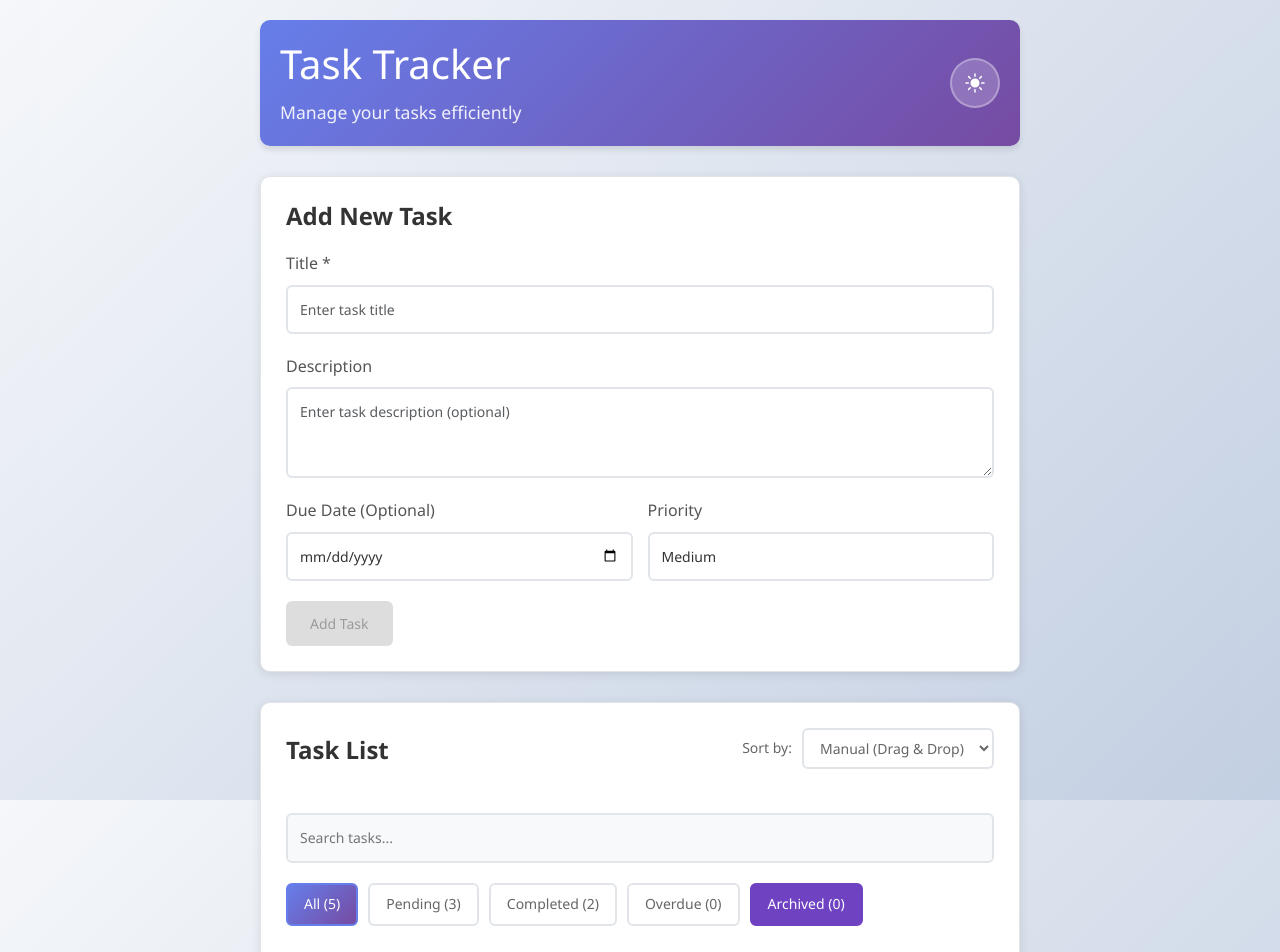
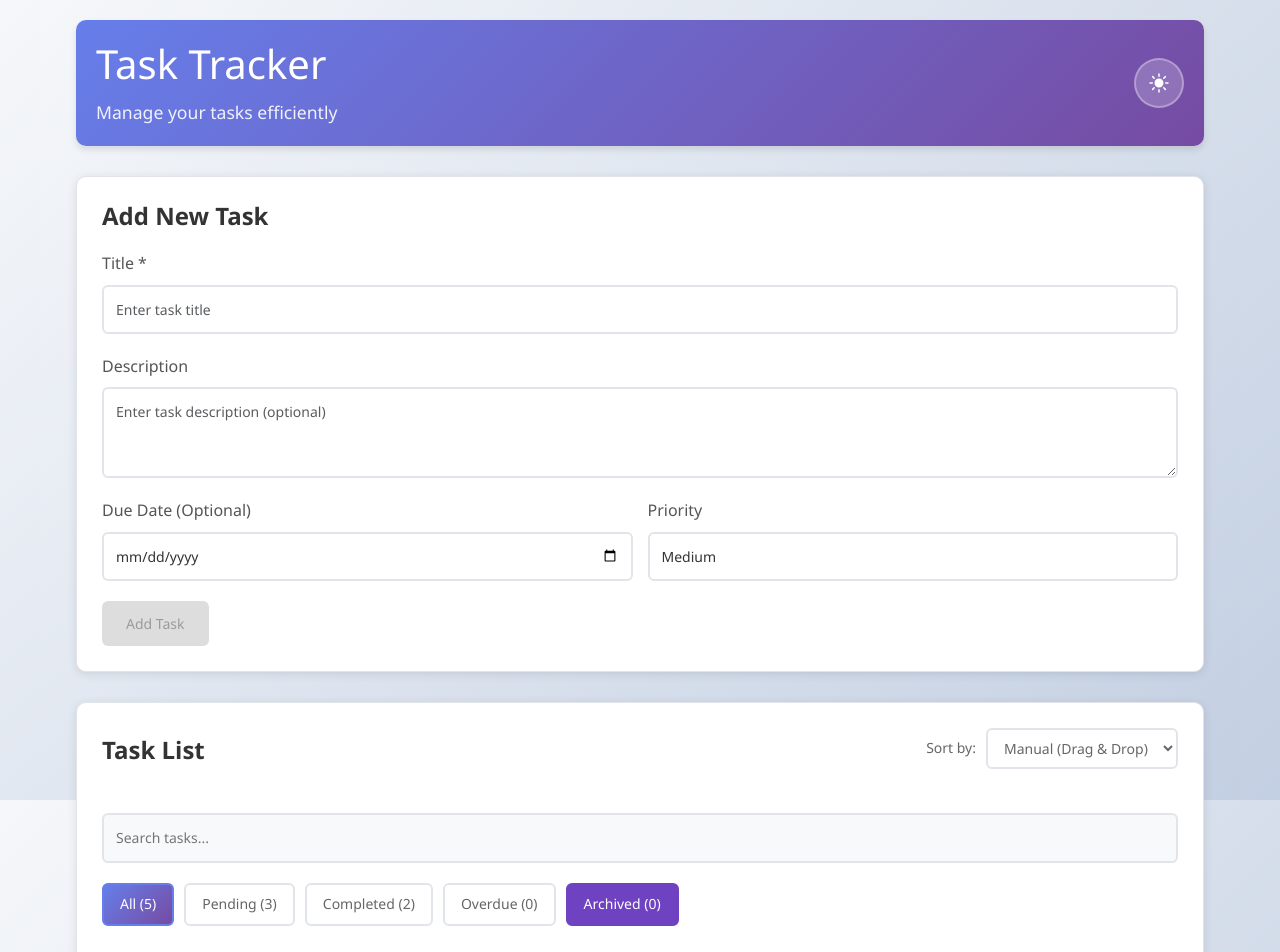
Before and after one commit to rashidalmel/task, an Angular app in the folder task1/: page / in a window 1280 px wide. Shown: the top 952 px of the page. Built offline with nearby package versions, Linux system fonts and the light colour scheme.

Commit message:
Remove selection checkbox functionality

```diff
--- a/task1/package.json
+++ b/task1/package.json
@@ -21,6 +21,8 @@
     "@angular/router": "^17.3.0",
     "@popperjs/core": "^2.11.8",
     "bootstrap": "^5.3.7",
+    "highcharts": "^12.3.0",
+    "highcharts-angular": "^4.0.0",
     "rxjs": "~7.8.0",
     "tslib": "^2.3.0",
     "zone.js": "~0.14.3"
--- a/task1/src/app/app.component.html
+++ b/task1/src/app/app.component.html
@@ -21,6 +21,7 @@
       (tasksBulkCompleted)="onTasksBulkCompleted($event)"
       (tasksBulkDeleted)="onTasksBulkDeleted($event)"
     ></app-task-list>
+
   </main>
 </div>
 
--- a/task1/src/app/app.component.ts
+++ b/task1/src/app/app.component.ts
@@ -4,6 +4,7 @@ import { CommonModule } from '@angular/common';
 import { Task } from './models/task.model';
 import { AddTaskComponent } from './components/add-task/add-task.component';
 import { TaskListComponent } from './components/task-list/task-list.component';
+
 import { ThemeToggleComponent } from './components/theme-toggle/theme-toggle.component';
 import { ToastComponent } from './components/toast/toast.component';
 import { StorageService } from './services/storage.service';
--- a/task1/src/styles.css
+++ b/task1/src/styles.css
@@ -215,7 +215,7 @@ input, textarea {
 
 /* Main App Styles */
 .app-container {
-  max-width: 800px;
+  max-width: 1200px;
   margin: 0 auto;
   padding: 20px;
   font-family: 'Segoe UI', Tahoma, Geneva, Verdana, sans-serif;
@@ -422,6 +422,7 @@ textarea.form-control {
   gap: 10px;
   flex-wrap: wrap;
   flex: 1;
+  justify-content: flex-start;
 }
 
 .filter-btn {
@@ -1224,10 +1225,11 @@ color: white;
 /* Filter and Sort Section Layout */
 .filter-section {
   display: flex;
-  justify-content: space-between;
+  justify-content: flex-start;
   align-items: center;
   margin-top: 15px;
   gap: 15px;
+  flex-wrap: wrap;
 }
 
 .filter-buttons {
```
Also changed, not shown: 1 other file (tests, documents, lock files or other folders).
